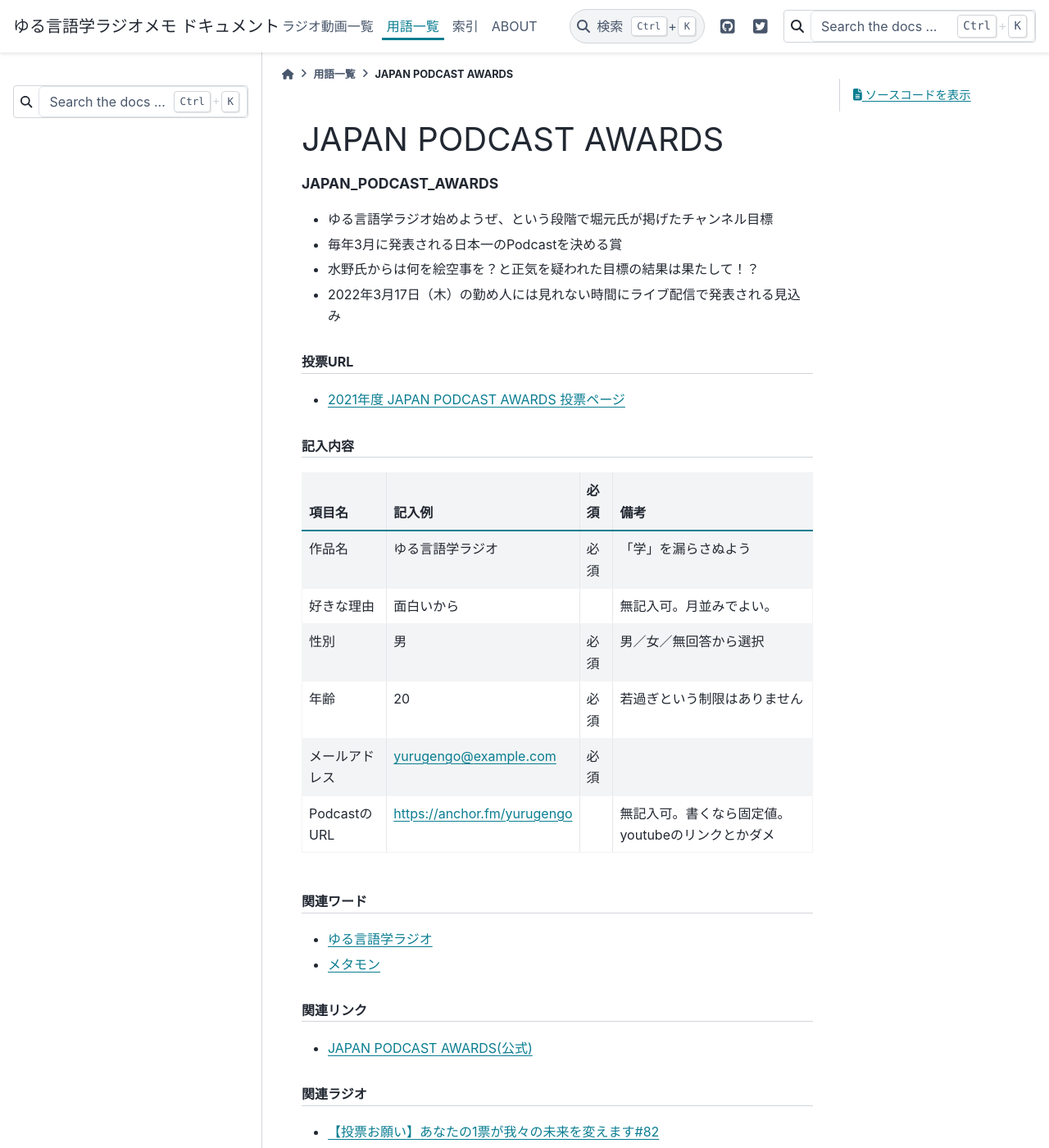
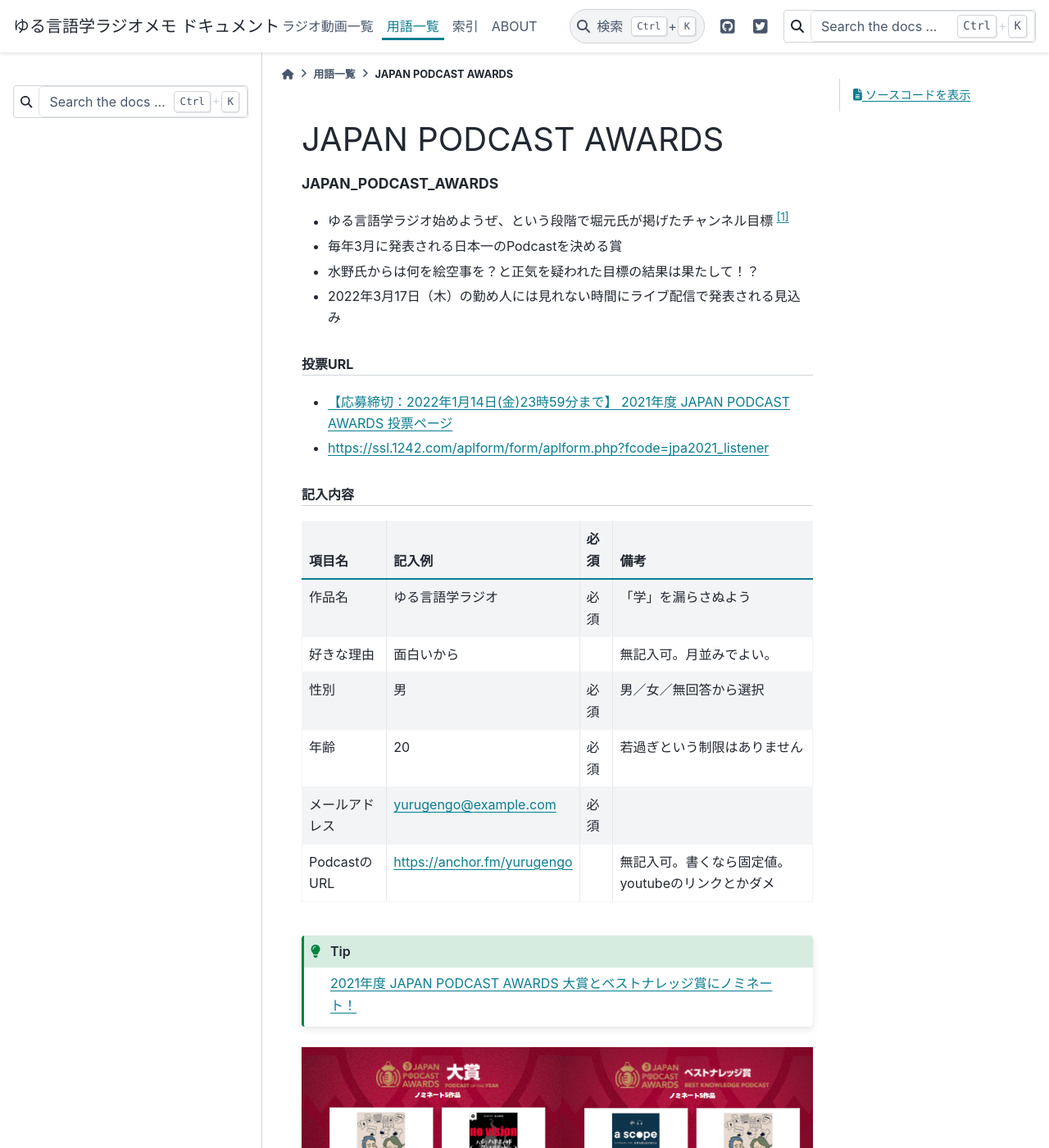
Before and after one commit to mtakagishi/yurugengo, a Sphinx documentation site: the page built from docs/words/JAPAN_PODCAST_AWARDS.rst, in a window 1280 px wide and 1400 px high. Shown: the whole window at 82% size. Built offline with Sphinx 7.4.7 and the PyData theme 0.15.4, drawn with Linux system fonts in a browser that asks for light colours; some of the changed text lies outside the part shown.

Commit message:
祝ノミネート。更新しました

```diff
--- a/docs/words/JAPAN_PODCAST_AWARDS.rst
+++ b/docs/words/JAPAN_PODCAST_AWARDS.rst
@@ -3,13 +3,14 @@
 .. glossary::
   JAPAN_PODCAST_AWARDS : A-Z
 
-* ゆる言語学ラジオ始めようぜ、という段階で堀元氏が掲げたチャンネル目標
+* ゆる言語学ラジオ始めようぜ、という段階で堀元氏が掲げたチャンネル目標 [#t]_
 * 毎年3月に発表される日本一のPodcastを決める賞
 * 水野氏からは何を絵空事を？と正気を疑われた目標の結果は果たして！？
 * 2022年3月17日（木）の勤め人には見れない時間にライブ配信で発表される見込み
 
 .. rubric:: 投票URL
-* `2021年度 JAPAN PODCAST AWARDS 投票ページ <https://ssl.1242.com/aplform/form/aplform.php?fcode=jpa2021_listener>`_
+* `【応募締切：2022年1月14日(金)23時59分まで】 2021年度 JAPAN PODCAST AWARDS 投票ページ <https://ssl.1242.com/aplform/form/aplform.php?fcode=jpa2021_listener>`_
+* https://ssl.1242.com/aplform/form/aplform.php?fcode=jpa2021_listener
 
 .. rubric:: 記入内容
 +----------------+-----------------------------+------+---------------------------------------------------+
@@ -28,12 +29,20 @@
 | PodcastのURL   | https://anchor.fm/yurugengo |      | 無記入可。書くなら固定値。youtubeのリンクとかダメ |
 +----------------+-----------------------------+------+---------------------------------------------------+
 
+.. tip::
+  `2021年度 JAPAN PODCAST AWARDS 大賞とベストナレッジ賞にノミネート！ <https://www.japanpodcastawards.com/nominations/>`_
+
+.. image:: /_static/podcast_awards_nominations_2021.png
+
+
+
 .. rubric:: 関連ワード
 * :doc:`ゆる言語学ラジオ`
 * :doc:`メタモン`
 
 .. rubric:: 関連リンク
 * `JAPAN PODCAST AWARDS(公式) <https://japanpodcastawards.com/>`_
+* .. [#t] `目標②「Podcastアワード2021を取る」： <https://www.youtube.com/watch?v=1THuADRBDTQ&t=525s>`_
 
 .. rubric:: 関連ラジオ
 * `【投票お願い】あなたの1票が我々の未来を変えます#82`_
```
Also changed, not shown: docs/_static/podcast_awards_nominations_2021.png (added).
